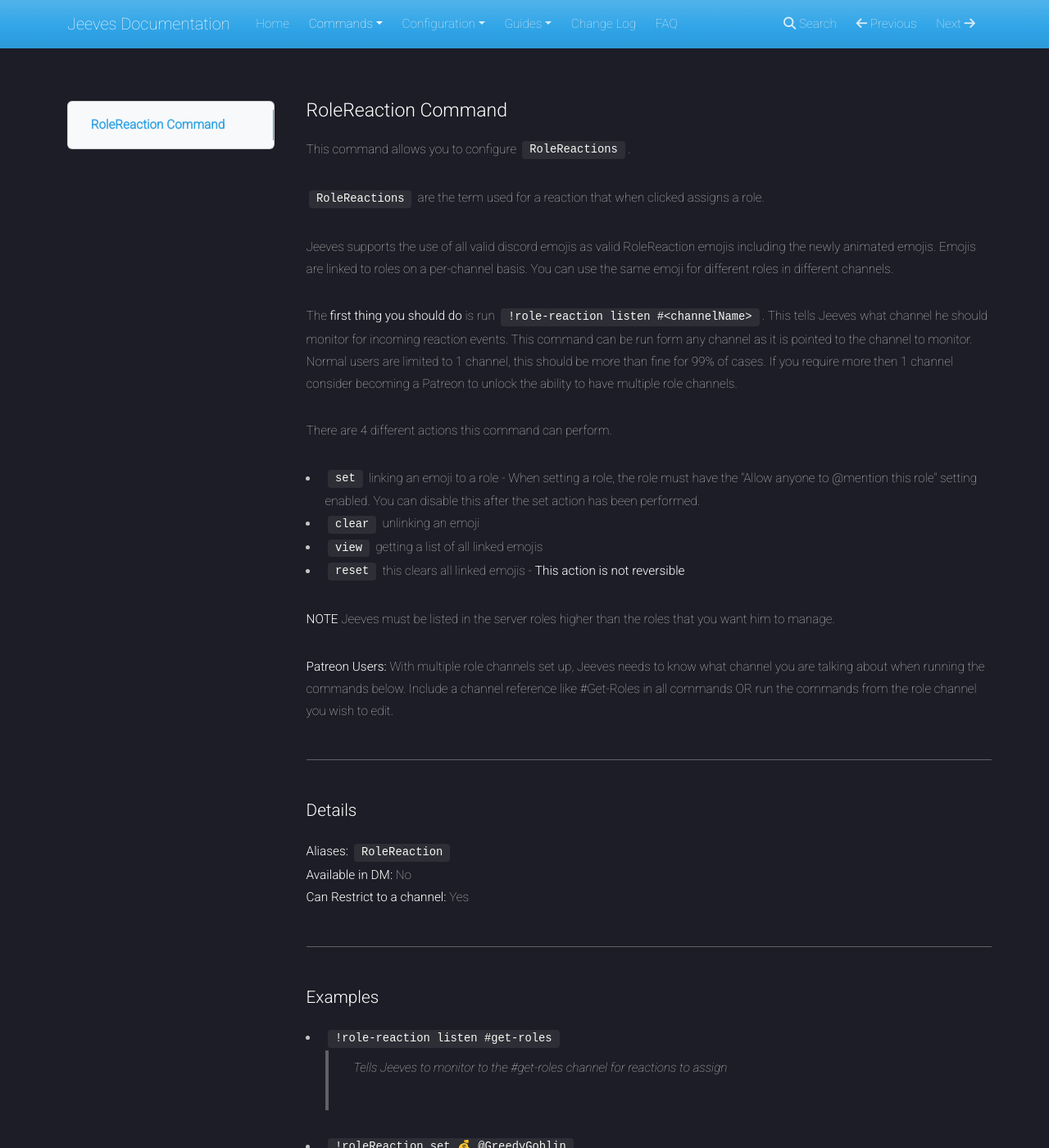
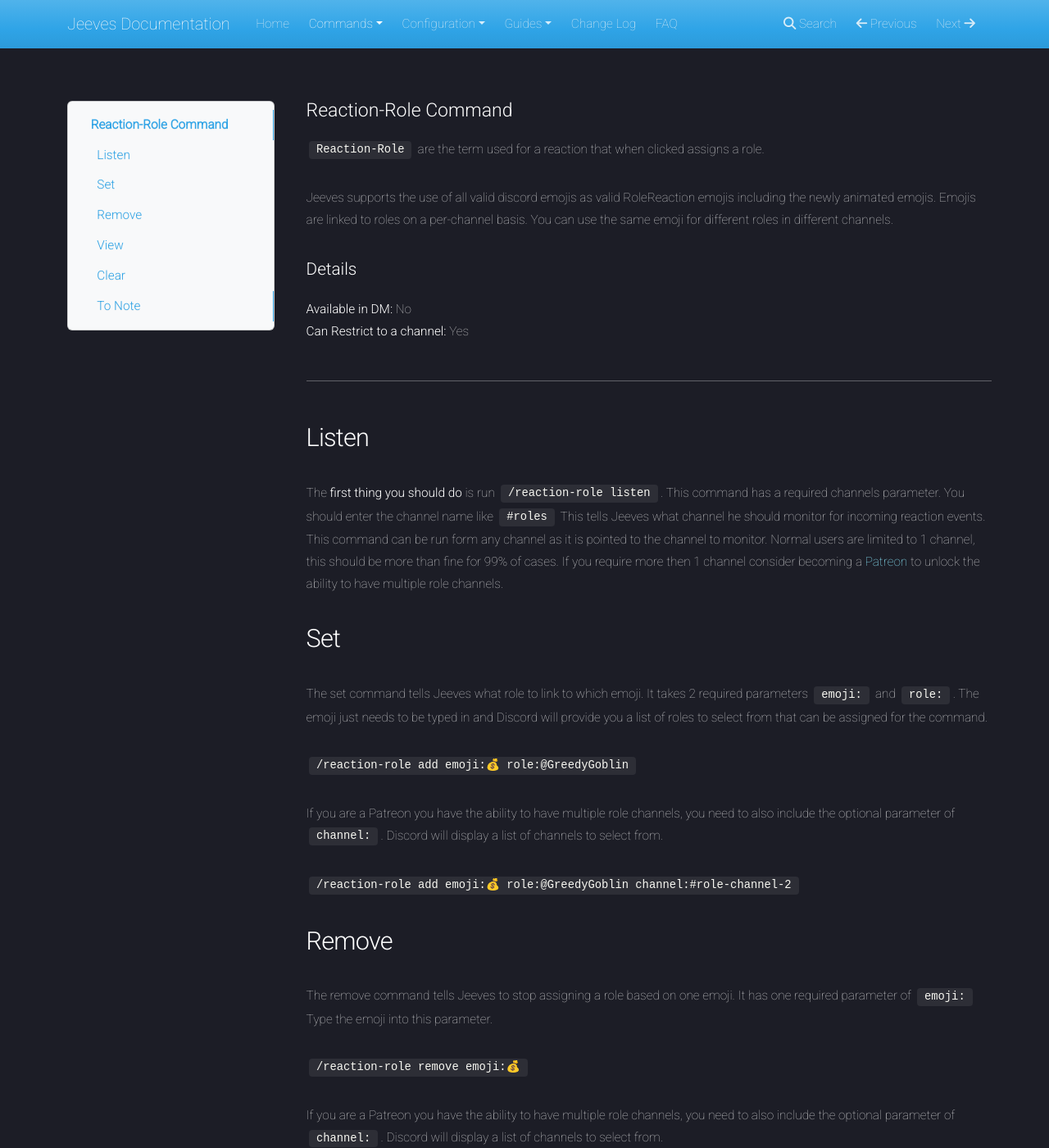
Before and after one commit to TeamJeeves/Jeeves-Bot-Documentation, an MkDocs documentation site: the page built from docs/commands/admin/rolereaction.md, in a window 1280 px wide and 1400 px high. Shown: the whole window at 82% size. Built offline with MkDocs 1.6.1, drawn with Linux system fonts in a browser that asks for light colours; nearby versions of some CDN libraries; some of the changed text lies outside the part shown.

Commit message:
Reaction-Roles update

```diff
--- a/docs/commands/admin/rolereaction.md
+++ b/docs/commands/admin/rolereaction.md
@@ -1,44 +1,51 @@
-# RoleReaction Command
+# Reaction-Role Command
 
-This command allows you to configure `RoleReactions`.
-
-`RoleReactions` are the term used for a reaction that when clicked assigns a role.
+`Reaction-Role` are the term used for a reaction that when clicked assigns a role.
 
 Jeeves supports the use of all valid discord emojis as valid RoleReaction emojis including the newly animated emojis. Emojis are linked to roles on a per-channel basis. You can use the same emoji for different roles in different channels.
 
-The **first thing you should do** is run `!role-reaction listen #<channelName>`. This tells Jeeves what channel he should monitor for incoming reaction events. This command can be run form any channel as it is pointed to the channel to monitor. Normal users are limited to 1 channel, this should be more than fine for 99% of cases. If you require more then 1 channel consider becoming a Patreon to unlock the ability to have multiple role channels.
-
-There are 4 different actions this command can perform.
-
-* `set`  linking an emoji to a role - When setting a role, the role must have the "Allow anyone to @mention this role" setting enabled. You can disable this after the set action has been performed.
-* `clear`  unlinking an emoji
-* `view`  getting a list of all linked emojis
-* `reset` this clears all linked emojis - **This action is not reversible**
-
-**NOTE** Jeeves must be listed in the server roles higher than the roles that you want him to manage.
-
-**Patreon Users:** With multiple role channels set up, Jeeves needs to know what channel you are talking about when running the commands below. Include a channel reference like #Get-Roles in all commands OR run the commands from the role channel you wish to edit.
-***
 ### Details
 
-**Aliases:** `RoleReaction`
 **Available in DM:** No
 **Can Restrict to a channel:** Yes
 ***
-### Examples
 
-* `!role-reaction listen #get-roles`
-> Tells Jeeves to monitor to the #get-roles channel for reactions to assign
-* `!roleReaction set 💰 @GreedyGoblin`
-> Links the money bag emoji to the GreedyGoblin Role
-* `!roleReaction clear 💰`
-> Unlinks the money bag emoji from all roles
-* `!roleReaction view`
-> Get a list of linked emojis and their role
-* `!roleReaction reset`
-> Wipe all rolereaction data
-* `!roleReaction set 💰 @GreedyGoblin #Get-Roles`
-> Patreon Multi-Channel example where #Get-Roles is a second channel
+## Listen
+
+The **first thing you should do** is run `/reaction-role listen`. This command has a required channels parameter. You should enter the channel name like `#roles` This tells Jeeves what channel he should monitor for incoming reaction events. This command can be run form any channel as it is pointed to the channel to monitor. Normal users are limited to 1 channel, this should be more than fine for 99% of cases. If you require more then 1 channel consider becoming a [Patreon](../../guides/Supporting-Jeeves.md) to unlock the ability to have multiple role channels.
+
+## Set
+
+The set command tells Jeeves what role to link to which emoji. It takes 2 required parameters `emoji:` and `role:`. The emoji just needs to be typed in and Discord will provide you a list of roles to select from that can be assigned for the command.
+
+`/reaction-role add emoji:💰 role:@GreedyGoblin`
+
+If you are a Patreon you have the ability to have multiple role channels, you need to also include the optional parameter of `channel:`. Discord will display a list of channels to select from.
+
+`/reaction-role add emoji:💰 role:@GreedyGoblin channel:#role-channel-2`
+## Remove
+
+The remove command tells Jeeves to stop assigning a role based on one emoji. It has one required parameter of `emoji:` Type the emoji into this parameter.
+
+`/reaction-role remove emoji:💰`
+
+If you are a Patreon you have the ability to have multiple role channels, you need to also include the optional parameter of `channel:`. Discord will display a list of channels to select from.
+
+`/reaction-role remove emoji:💰 channel:#role-channel-2`
+## View
+
+The view command will show you all currently setup emojis for your server and the roles that Jeeves grants when they are selected.
+
+`/reaction-role view`
+## Clear
+
+The clear command removes all emojis setup on your server for all channels. This command can not be undone and should be used carefully. It will also cause Jeeves to stop listening to all channels for Reaction-Role selections. Once this command has been run you will need to setup Reaction-Role again from scratch.
+
+`/reaction-role clear`
+
+## To Note
+
+Jeeves must be listed in the server roles higher than the roles that you want him to manage.
 
 ***
 
@@ -54,4 +61,4 @@ There are 4 different actions this command can perform.
 > Yes, as long as the name is different you are free to have 50 emojis with the same image.
 
 #### Q) I deleted a linked emoji from my discord server, how can I clear it without resetting everything?
-> Create a new emoji with the same name and run the clear command with that emoji.
+> Create a new emoji with the same name and run the remove command with that emoji.
```
